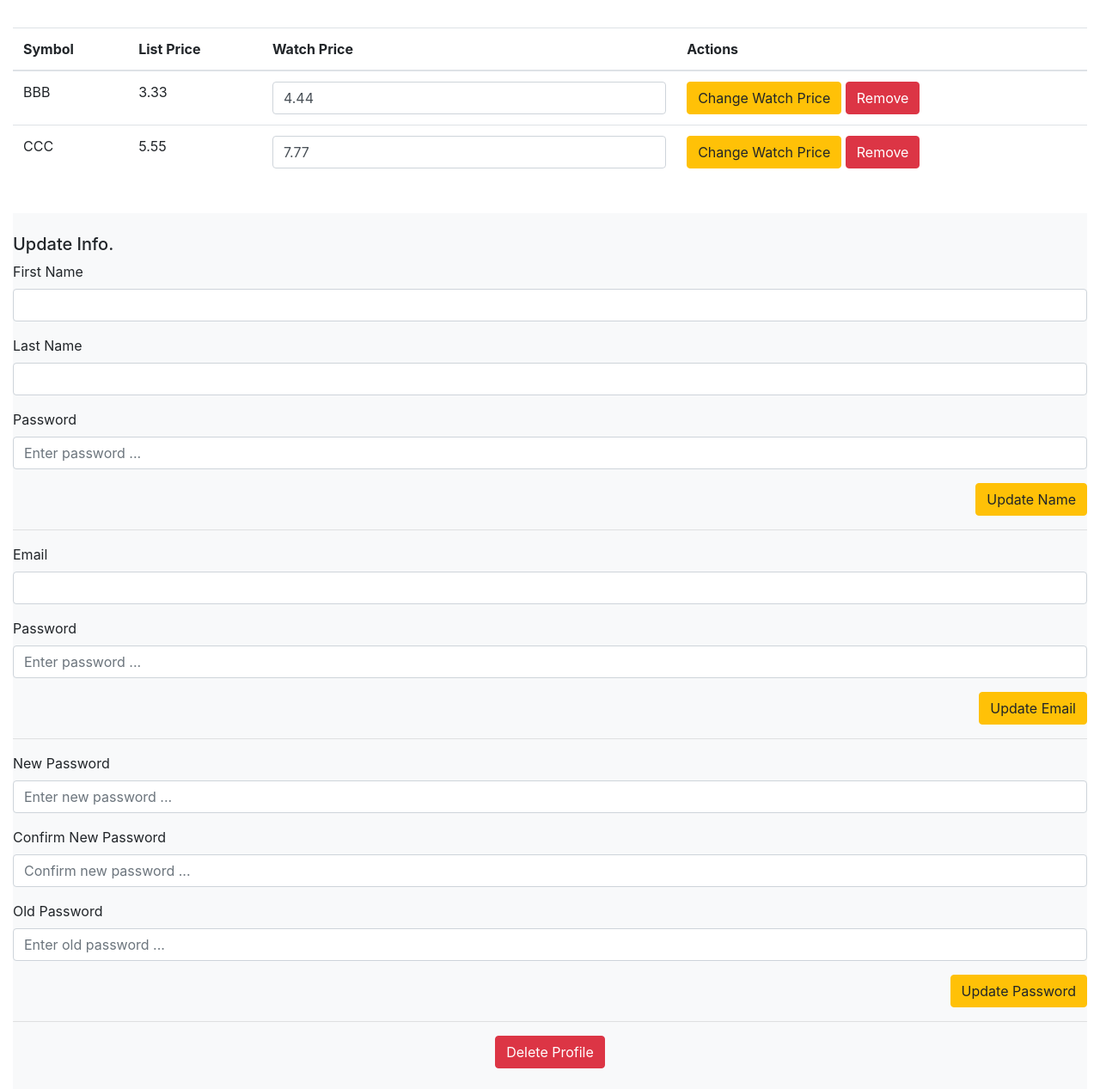
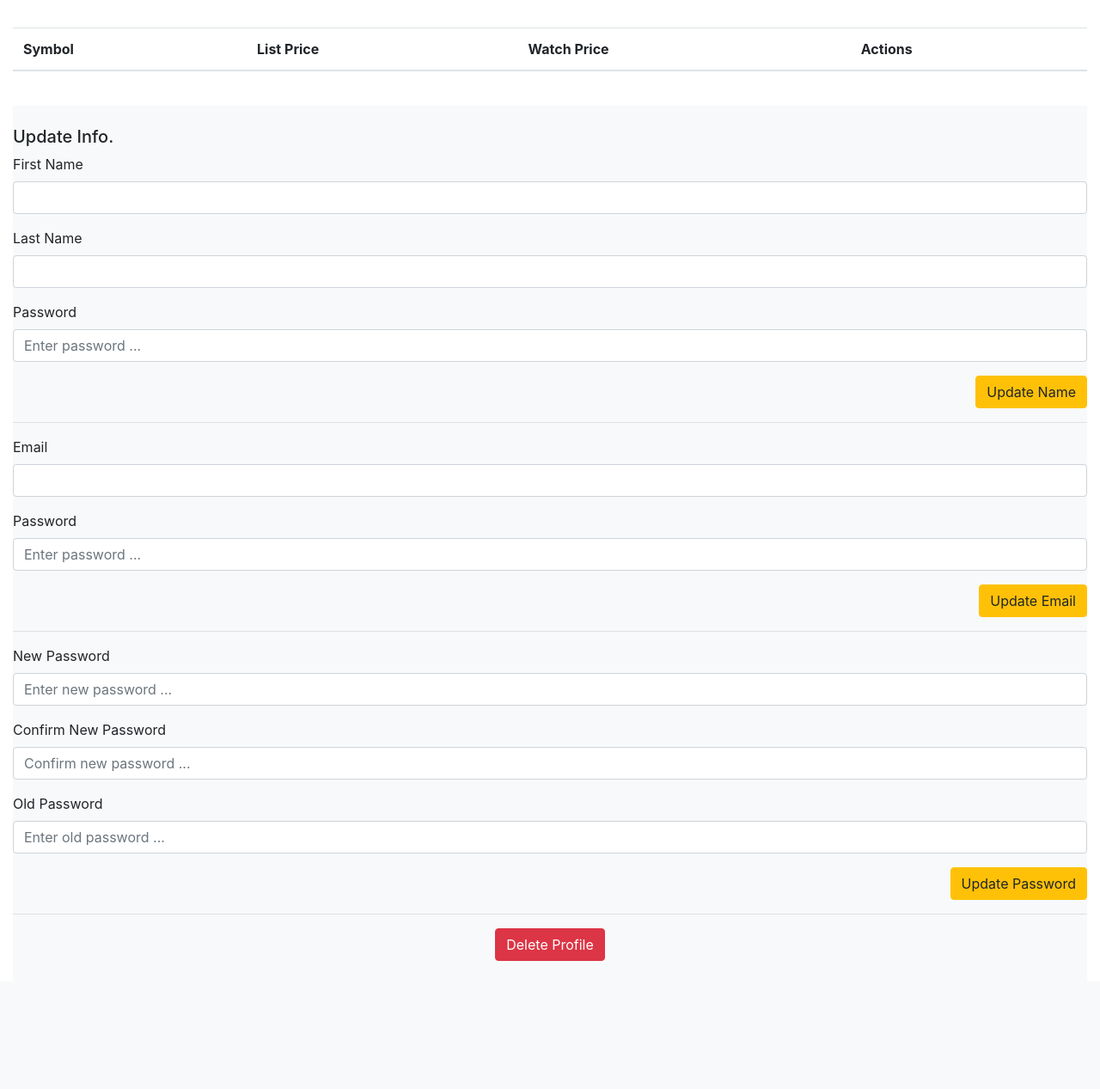
Before and after one commit to randyrodgers/stock-tickler, a Django app: template project/app/templates/profile.html in a window 1280 px wide. Shown: the part 120-1387 px from the top of the page at 86% size. After the commit the page ends 1238 px from the top, so only its background shows below. Run offline with Django 3.2, Linux system fonts and the light colour scheme; the template is opened without the code that fills it, so the values that code supplies are empty; parts of the project's set-up code (start-up, migrations or seed data) failed here and were passed over; some libraries are stand-ins or nearby versions.

Commit message:
removing harded coded stocks in wishlist in profile.html

```diff
--- a/project/app/templates/profile.html
+++ b/project/app/templates/profile.html
@@ -49,24 +49,6 @@
                     <td><button type="submit" class="btn btn-warning">Change Watch Price</button></form> <a href="" class="btn btn-danger">Remove</a></td>
                 </tr>
                 {% endfor %}
-                <tr>
-                    <td>BBB</td>
-                    <td>3.33</td>
-                    <td>
-                        <form action="" method="post">
-                            <input type="number" step="0.01" class="form-control" name="id_watch_price" value="4.44">
-                    </td>
-                    <td><button type="submit" class="btn btn-warning">Change Watch Price</button></form> <a href="" class="btn btn-danger">Remove</a></td>
-                </tr>
-                <tr>
-                    <td>CCC</td>
-                    <td>5.55</td>
-                    <td>
-                        <form action="" method="post">
-                            <input type="number" step="0.01" class="form-control" name="id_watch_price" value="7.77">
-                    </td>
-                    <td><button type="submit" class="btn btn-warning">Change Watch Price</button></form> <a href="" class="btn btn-danger">Remove</a></td>
-                </tr>
             </tbody>
         </table>
         <br>
```
Also changed, not shown: project/app/migrations/0001_initial.py (added), project/app/migrations/__init__.py (added).
